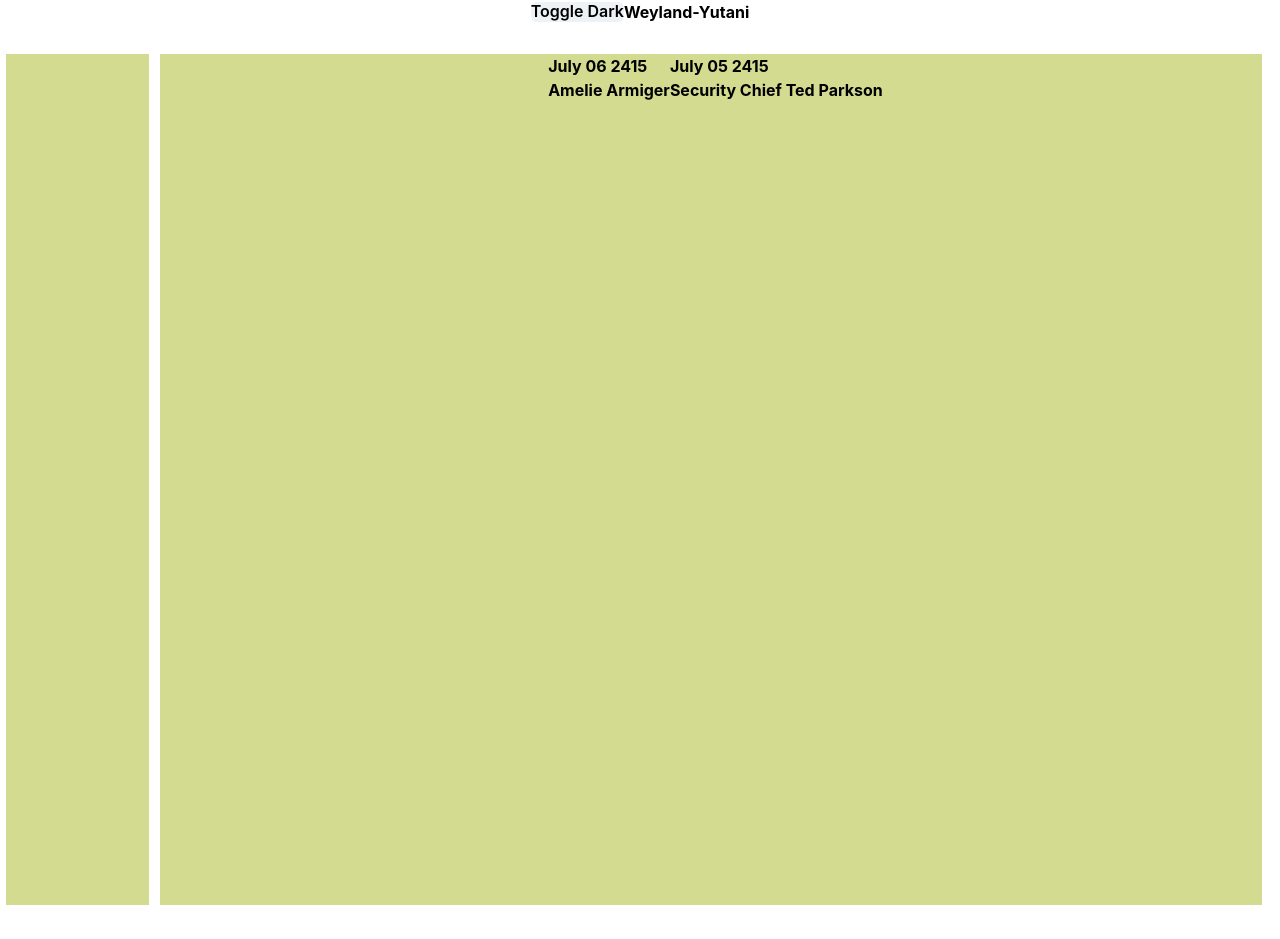
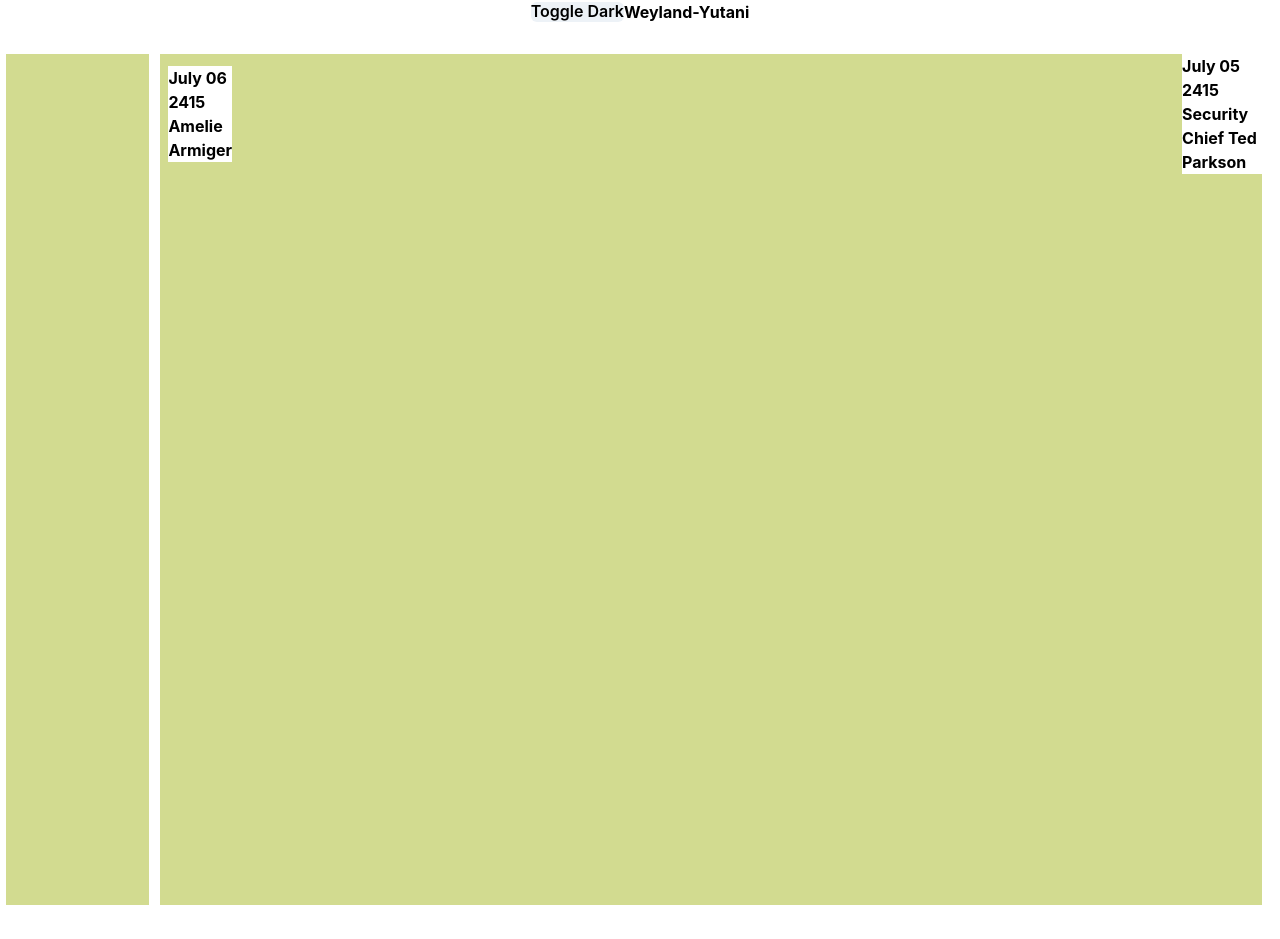
Before and after one commit to NoahNim/weyland-mars, a React (Create React App) app: page /welcome-page in a window 1280 px wide. Built offline with nearby package versions, Linux system fonts and the light colour scheme.

Commit message:
working on news and bulletin components

```diff
--- a/src/components/Information/Information.js
+++ b/src/components/Information/Information.js
@@ -1,4 +1,4 @@
-import { Center, Divider, Box } from "@chakra-ui/react";
+import { Center, Divider, Box, HStack } from "@chakra-ui/react";
 import { useState } from "react";
 import News from "./News";
 import Bulletin from "./Bulletin";
@@ -43,12 +43,16 @@ const Information = (props) => {
   );
 
   return (
-    <Box>
-      <Center>
-        {daysNews ? theNews : ""}
-        {daysBulletins ? theBulletin : ""}
-      </Center>
-    </Box>
+    <Center>
+      <HStack spacing="950px">
+        <Box bg={props.colorMode === "light" ? "white" : "black"}>
+          {theNews ? theNews : ""}
+        </Box>
+        <Box bg={props.colorMode === "light" ? "white" : "black"}>
+          {daysBulletins ? theBulletin : ""}
+        </Box>
+      </HStack>
+    </Center>
   );
 };
 
```
